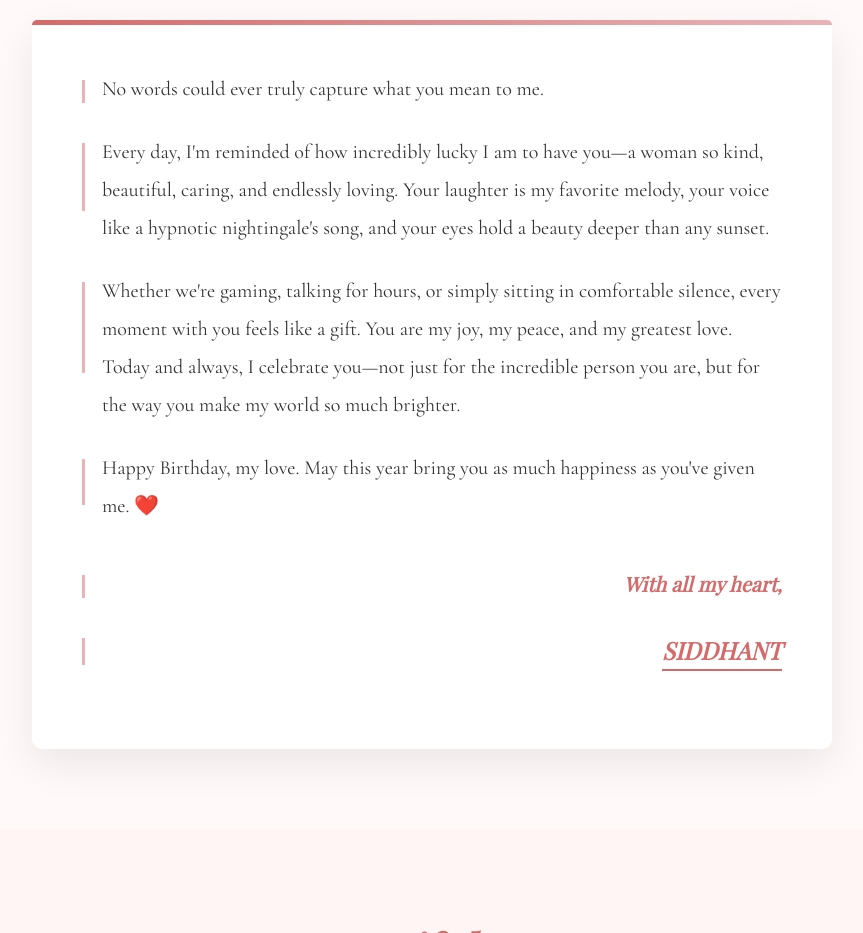
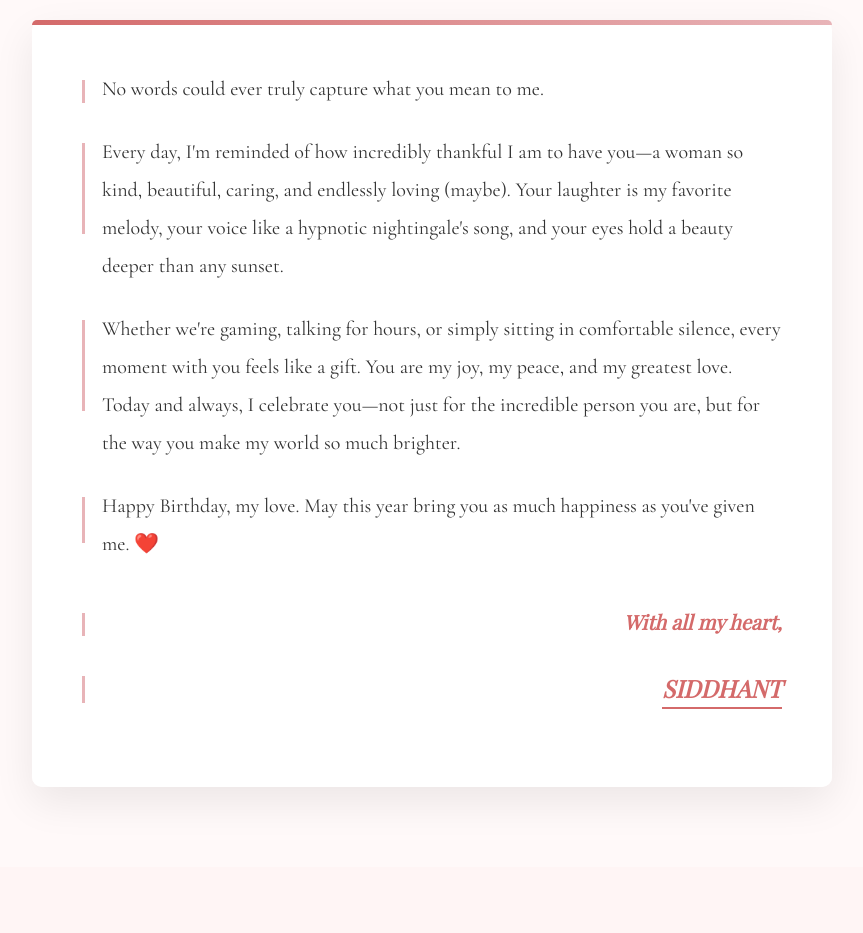
Before and after one commit to 22phnx/bkl, a plain HTML site: page index.html in a window 1280 px wide. Shown: the part 860-1793 px from the top of the page, without its empty margins (208-1071 px from the left). Drawn offline with nearby package versions, Linux system fonts and the light colour scheme; a web font is replaced by a local one.

Commit message:
Update index.html

```diff
--- a/index.html
+++ b/index.html
@@ -385,7 +385,7 @@
     <section class="love-letter" id="love-letter">
         <p>No words could ever truly capture what you mean to me.</p>
 
-        <p>Every day, I'm reminded of how incredibly lucky I am to have you—a woman so kind, beautiful, caring, and endlessly loving. Your laughter is my favorite melody, your voice like a hypnotic nightingale's song, and your eyes hold a beauty deeper than any sunset.</p>
+        <p>Every day, I'm reminded of how incredibly thankful I am to have you—a woman so kind, beautiful, caring, and endlessly loving (maybe). Your laughter is my favorite melody, your voice like a hypnotic nightingale's song, and your eyes hold a beauty deeper than any sunset.</p>
 
         <p>Whether we're gaming, talking for hours, or simply sitting in comfortable silence, every moment with you feels like a gift. You are my joy, my peace, and my greatest love. Today and always, I celebrate you—not just for the incredible person you are, but for the way you make my world so much brighter.</p>
 
```
